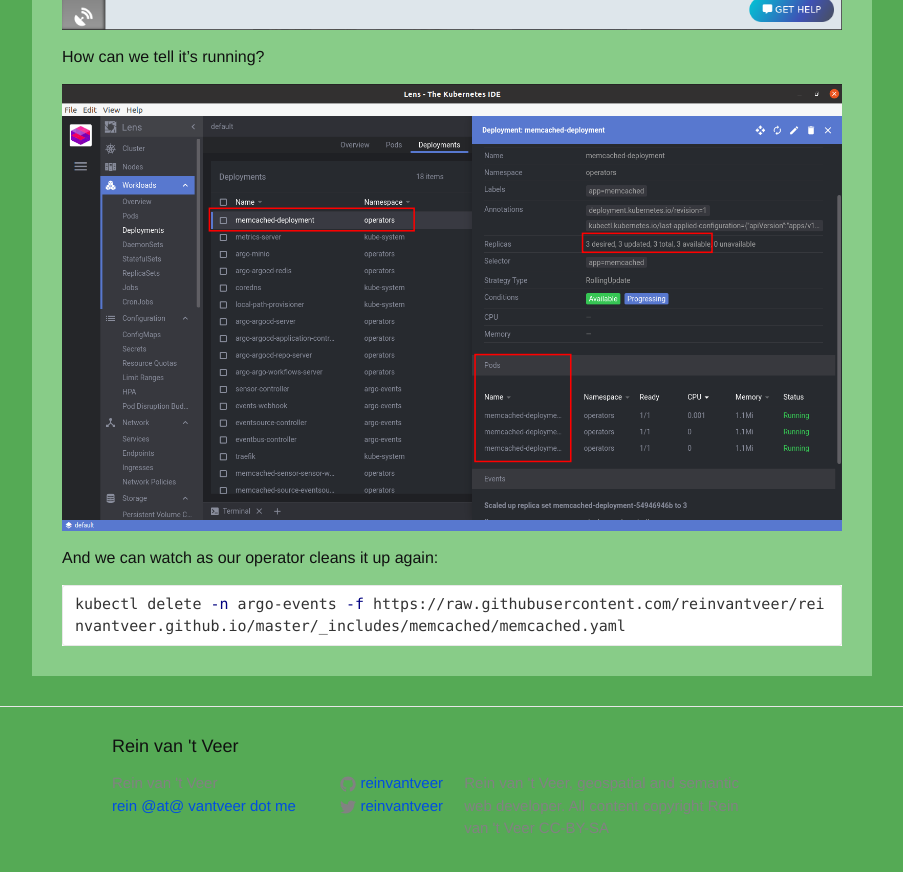
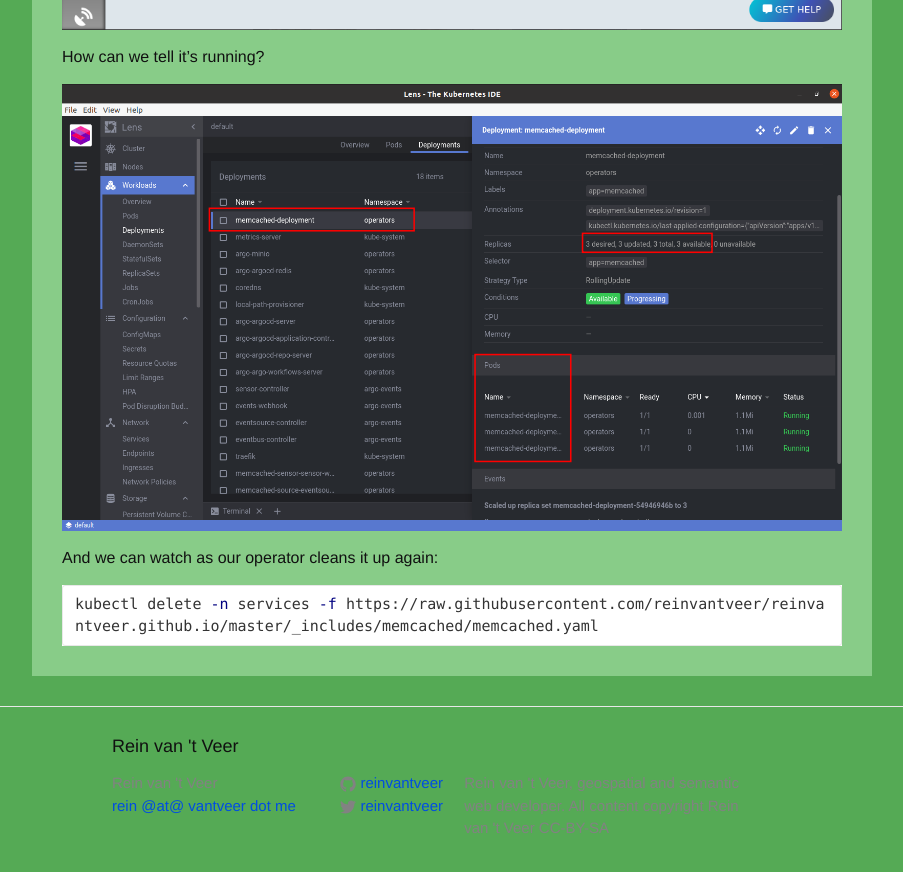
Before and after one commit to reinvantveer/reinvantveer.github.io, a Jekyll site: the page built from _posts/2022-01-29-easier-operator.md, in a window 1280 px wide and 900 px high, scrolled down 19044 px. Shown: the top 872 px of the window, without its empty margins (188-1091 px from the left). Built offline with Jekyll 4.4.1, drawn with Linux system fonts in a browser that asks for light colours; comment, search, counter and statistics services are not loaded.

Commit message:
delete from "services" namespace
Signed-off-by: reinvantveer <rein@vantveer.me>

````diff
--- a/_posts/2022-01-29-easier-operator.md
+++ b/_posts/2022-01-29-easier-operator.md
@@ -380,5 +380,5 @@
 And we can watch as our operator cleans it up again:
 
 ```shell
-kubectl delete -n argo-events -f https://raw.githubusercontent.com/reinvantveer/reinvantveer.github.io/master/_includes/memcached/memcached.yaml
+kubectl delete -n services -f https://raw.githubusercontent.com/reinvantveer/reinvantveer.github.io/master/_includes/memcached/memcached.yaml
 ```
````
